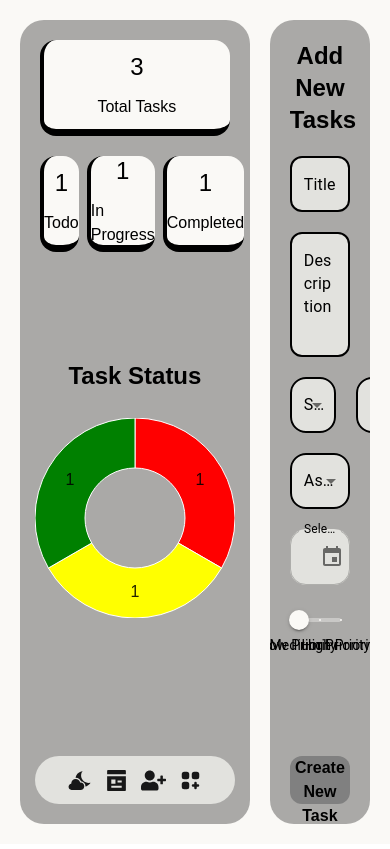
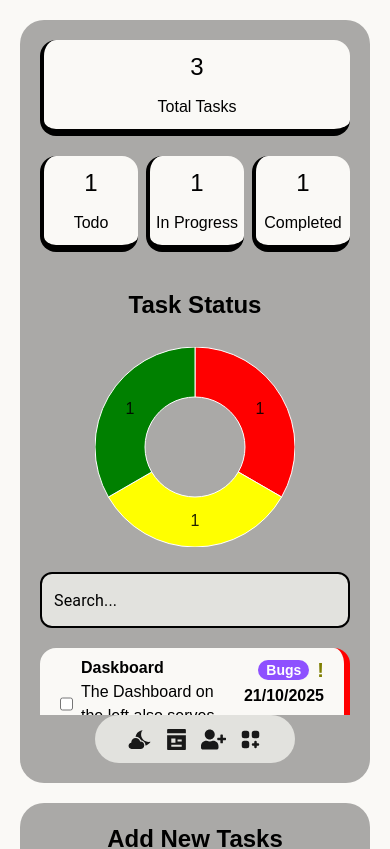
Before and after one commit to Ebrahim-26/TaskManager, a Next.js app in the folder task-manager/: page / in a window 390 px wide. Shown: the top 849 px of the page. Built offline with nearby package versions, Linux system fonts and the light colour scheme.

Commit message:
responsive to mobile

```diff
--- a/task-manager/src/app/page.tsx
+++ b/task-manager/src/app/page.tsx
@@ -12,16 +12,16 @@ function Page() {
     <div>
       <Toast />
       <div
-        className="flex gap-5 h-[100vh] justify-around p-5 "
+        className="flex flex-col sm:flex-row gap-5 sm:h-[100vh] justify-around p-5 "
         style={{ backgroundColor: colors.background }}
       >
         <div
           style={{ backgroundColor: colors.panel }}
-          className=" rounded-3xl p-5 flex flex-col overflow-y-auto scrollbar-hide w-[70%] justify-between"
+          className=" rounded-3xl p-5 flex flex-col overflow-y-auto scrollbar-hide w-full sm:w-[70%] justify-between"
         >
-          <div className="flex gap-5 justify-between h-[80vh]">
+          <div className="flex flex-col sm:flex-row gap-15 sm:gap-5 justify-between h-[80vh]">
             <DashboardPanel />
-            <div className="h-full flex items-center justify-center">
+            <div className="hidden h-full sm:flex items-center justify-center">
               <div className="h-[95%] border-1 border-white/40"></div>
             </div>
             <TaskListPanel />
--- a/task-manager/src/ui/components/TaskList/BasicModal.tsx
+++ b/task-manager/src/ui/components/TaskList/BasicModal.tsx
@@ -28,7 +28,6 @@ export default function BasicModal({
     top: "50%",
     left: "50%",
     transform: "translate(-50%, -50%)",
-    width: 600,
     bgcolor: colors.background,
     border: "2px solid #000",
     boxShadow: 24,
@@ -112,7 +111,7 @@ export default function BasicModal({
             placeholder="Description"
             multiline
           />
-          <div className="grid grid-cols-2 gap-5">
+          <div className="grid grid-cols-1 sm:grid-cols-2 gap-5">
             <BasicSelect
               title="Status"
               data={StatusData}
--- a/task-manager/src/ui/panels/NewTaskPanel.tsx
+++ b/task-manager/src/ui/panels/NewTaskPanel.tsx
@@ -7,6 +7,7 @@ import { StatusData } from "@/data/mockData";
 import { useGlobalContext } from "@/context/GlobalContext";
 import dayjs, { Dayjs } from "dayjs";
 import { useTheme } from "@/theme/useTheme";
+import { TheDataType } from "@/type/ComponentTypes";
 function NewTaskPanel() {
   const { colors } = useTheme();
   const { setData, assigneeData, typeData, setToastData } = useGlobalContext();
@@ -35,7 +36,7 @@ function NewTaskPanel() {
 
   const addNewTask = (e: React.FormEvent) => {
     e.preventDefault();
-    setData((prev) => [
+    setData((prev:TheDataType[]) => [
       ...prev,
       {
         id: prev.length + 1,
@@ -60,7 +61,7 @@ function NewTaskPanel() {
   return (
     <div
       style={{ backgroundColor: colors.panel }}
-      className="rounded-3xl p-5 flex flex-col overflow-y-auto scrollbar-hide w-[30%]"
+      className="rounded-3xl p-5 flex flex-col overflow-y-auto scrollbar-hide w-full sm:w-[30%]"
     >
       <form className="flex flex-col justify-between h-full w-[100%]">
         <div className="flex flex-col gap-5">
@@ -109,11 +110,11 @@ function NewTaskPanel() {
           </div>
         </div>
         <button
-          disabled={!createTask}
+          // disabled={!createTask}
           onClick={addNewTask}
           className="rounded-xl h-[3rem] font-bold "
           style={{
-            backgroundColor: createTask ? colors.buttonBg : "grey",
+            backgroundColor: createTask ? colors.background : "grey",
             color: colors.text,
             cursor: createTask ? "pointer" : "not-allowed",
           }}
--- a/task-manager/src/ui/panels/TaskListPanel.tsx
+++ b/task-manager/src/ui/panels/TaskListPanel.tsx
@@ -16,10 +16,10 @@ function TaskListPanel() {
     search == ""
       ? FilterData
       : FilterData.filter((item) =>
-          item.title.toLowerCase().includes(search.toLowerCase())
-        );
+        item.title.toLowerCase().includes(search.toLowerCase())
+      );
   return (
-    <div className="w-full  overflow-y-auto">
+    <div className="w-full h-[100vh] overflow-y-auto">
       <div className="flex flex-col gap-5">
         <CustomTextField
           data={search}
```
